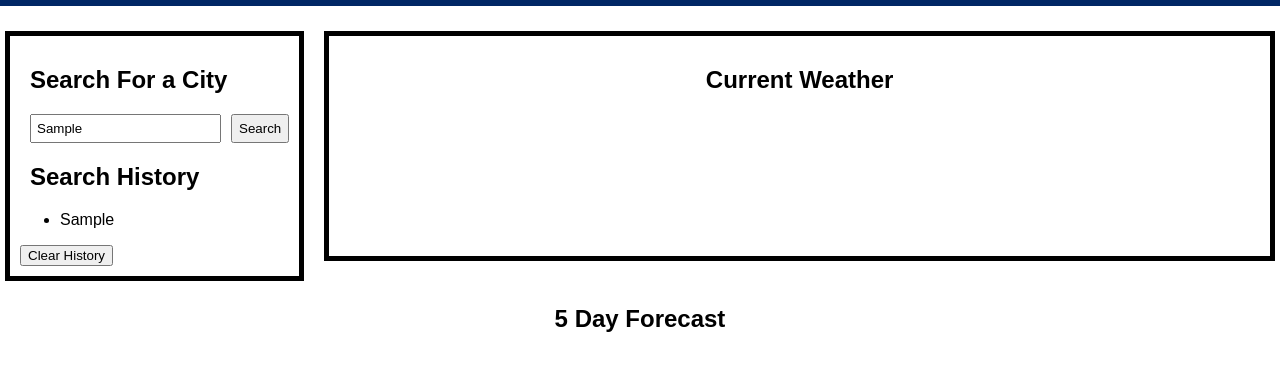
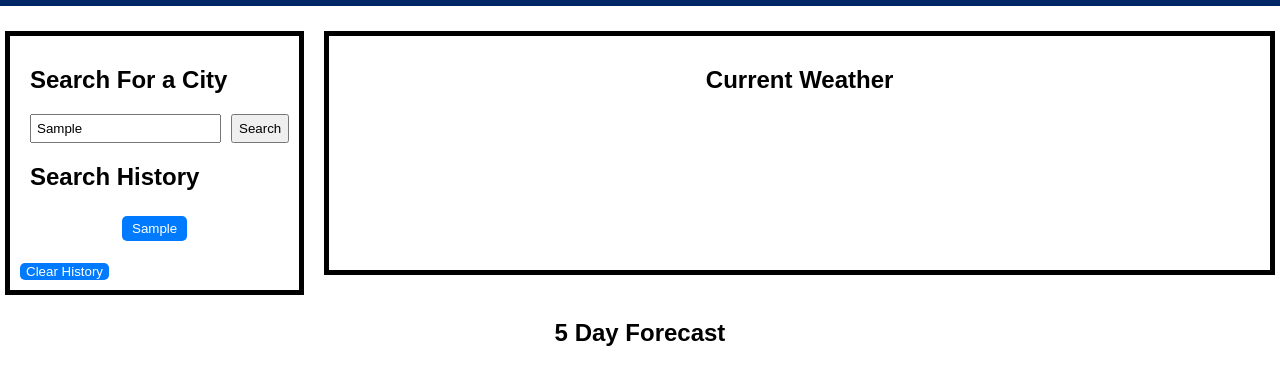
Before and after one commit to kwestbrook17/Kens-Weather-DashBoard, a plain HTML site: page index.html in a window 1280 px wide. Both pictures are taken after typing "Sample" into the empty fields and a click on the button "Search". Shown: the part 84-468 px from the top of the page. Drawn offline with Linux system fonts and the light colour scheme; no server answers.

Commit message:
updated css

```diff
--- a/assets/script.js
+++ b/assets/script.js
@@ -122,7 +122,16 @@ function displaySearchHistory() {
     searchHistory.forEach((city) => {
         const listItem = document.createElement('li');
         listItem.classList.add('city-in-history');
-        listItem.textContent = city;
+
+        // Create a clickable button for each city
+        const cityButton = document.createElement('button');
+        cityButton.textContent = city;
+        cityButton.classList.add('city-button');
+        cityButton.addEventListener('click', () => {
+            getWeatherData(city);
+        });
+
+        listItem.appendChild(cityButton);
         searchHistoryElement.appendChild(listItem);
     });
 }
--- a/assets/style .css
+++ b/assets/style .css
@@ -82,3 +82,29 @@ input {
   flex-direction: column;
   align-items: center;
 }
+
+.city-button {
+    background-color: #007bff;
+    color: #fff;
+    border: none;
+    border-radius: 5px;
+    padding: 5px 10px;
+    cursor: pointer;
+    margin: 5px;
+}
+#searchHistory {
+    list-style: none;
+    padding: 0;
+}
+.city-in-history {
+    display: flex;
+    justify-content: center;
+    align-items: center;
+}
+
+#Clear {
+    background-color: #007bff;
+    color: #fff;
+    border: none;
+    border-radius: 5px;
+}
```
